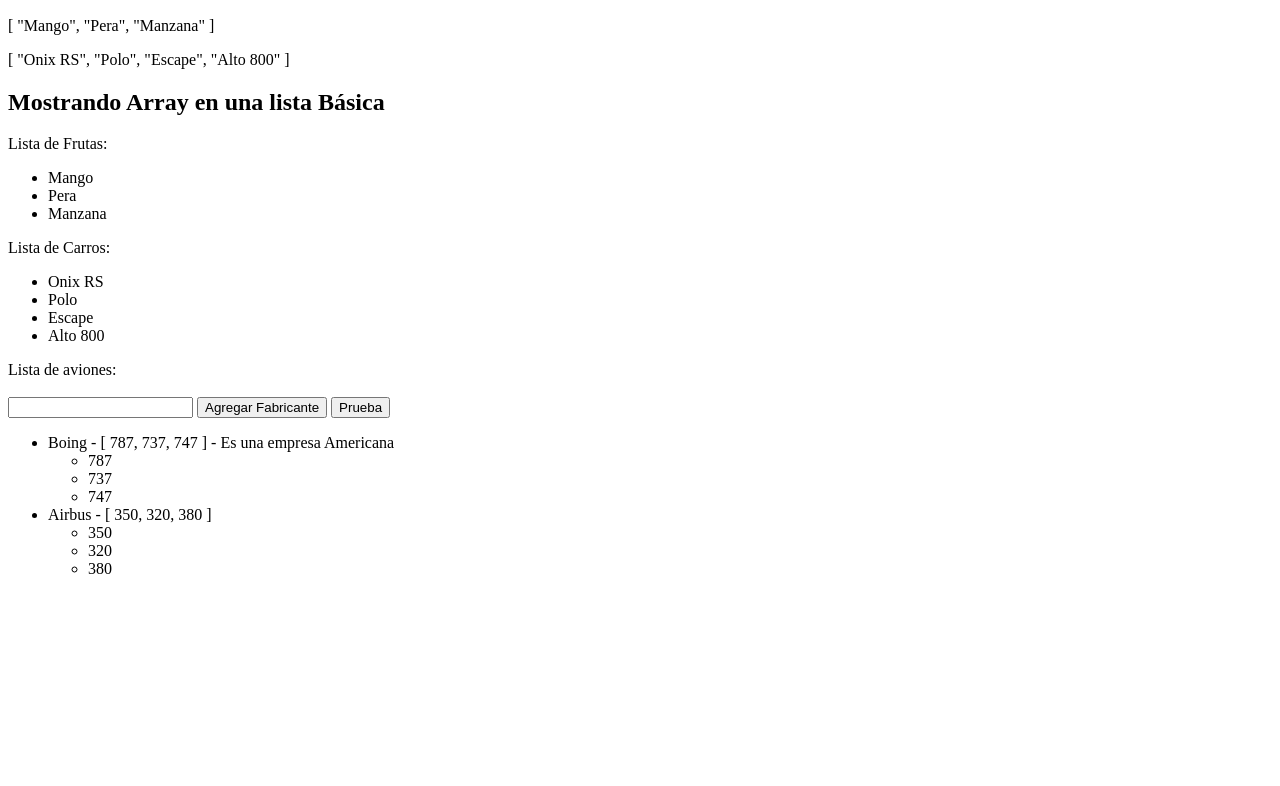
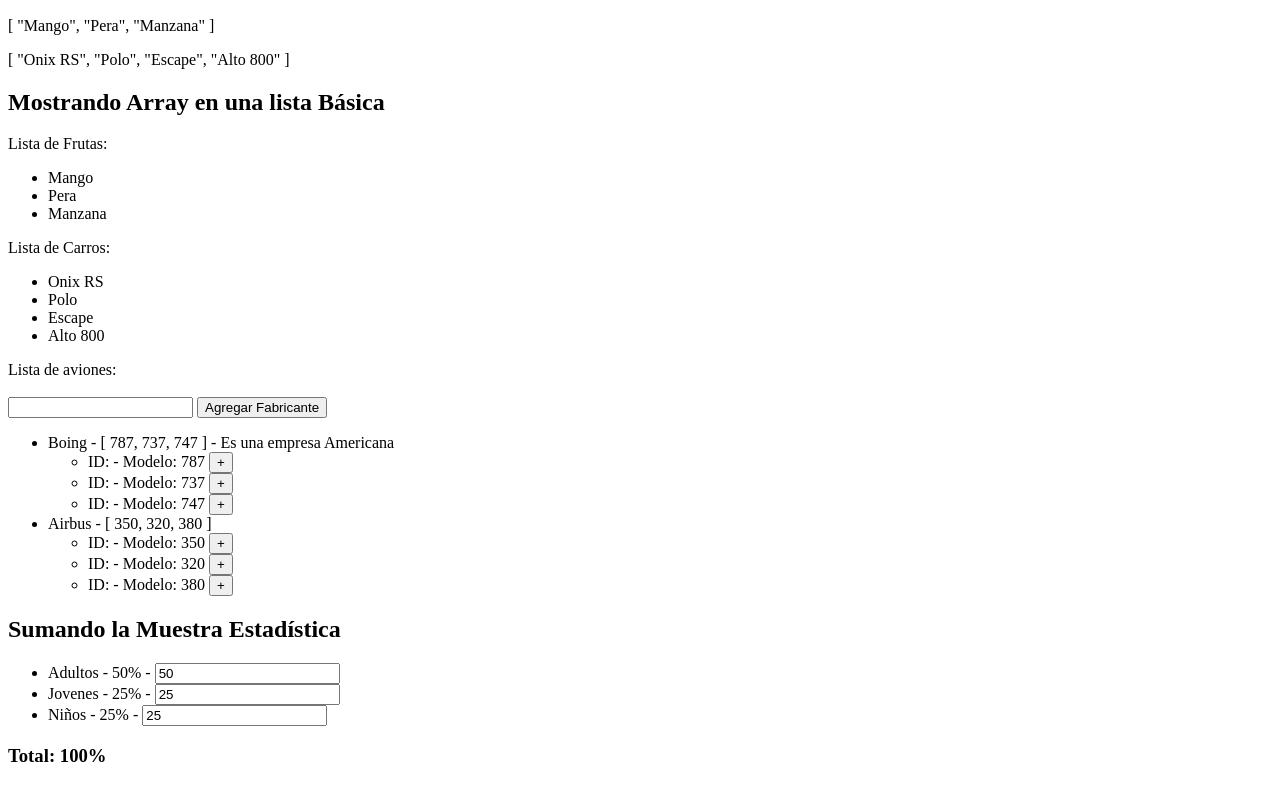
Before and after one commit to JuanCamilo9915/Learning-Vue-JS, a plain HTML site: page Aprendizaje-Guia/proyect-00/index.html in a window 1280 px wide. Shown: the part 192-978 px from the top of the page. Before the commit the page ends 800 px from the top, so only its background shows below. Drawn offline with nearby package versions, Linux system fonts and the light colour scheme.

Commit message:
Se agrega un id el cual funciona como contador en la lista de aviones, y se crea una lista nueva para mostrar los datos utilizados en la muestra realizada, complementando este ejercicio se crea un campo de texto para modificar ese valor de los porcentajes y que se refleje en el total al igual que en el mensaje estático.

```diff
--- a/Aprendizaje-Guia/proyect-00/codigo-vue.js
+++ b/Aprendizaje-Guia/proyect-00/codigo-vue.js
@@ -8,18 +8,33 @@ const appVue = new Vue({
             { empresa: 'Boing', flota: [787, 737, 747] },
             { empresa: 'Airbus', flota: [350, 320, 380] }
         ],
-        nuevofabricante: ''
+        nuevofabricante: '',
+        id: null,
+        muestraEstadistica: [
+            {etapaPersonas: 'Adultos', porcentaje: 50},
+            {etapaPersonas: 'Jovenes', porcentaje: 25},
+            {etapaPersonas: 'Niños', porcentaje: 25}
+        ],
+        totalMuestra: 0
     },
     methods: {
-        prueba: function(){
+        metodoPrueba: function(){
             alert('Esto es la forma antigua de como se podia utilizar un método en Vue JS');
         },
         agregarFabricanteAviones () {
-            /*console.log("Se agrego el precio al producto");
-            alert('Se agrego el precio al producto');*/
             this.aviones.push({
                 empresa: this.nuevofabricante
             })
+            this.nuevofabricante = "";
+        }
+    },
+    computed: {
+        sumaPoblacion(){
+            this.totalMuestra = 0;
+            for (poblacion of this.muestraEstadistica) {
+                this.totalMuestra += poblacion.porcentaje;
+            }
+            return this.totalMuestra;
         }
     }
 });
--- a/Aprendizaje-Guia/proyect-00/index.html
+++ b/Aprendizaje-Guia/proyect-00/index.html
@@ -27,10 +27,10 @@
         </ul>
         <span>Lista de aviones:</span>
         <br><br>
-        <input type="text" v-model='nuevofabricante'>
+        <input type="text" v-model='nuevofabricante' v-on:keyup.enter="agregarFabricanteAviones">
         <!---v-on:click se puede reemplazar por @click, de ambas maneras, funciona igual--->
         <button @click="agregarFabricanteAviones">Agregar Fabricante</button>
-        <button v-on:click="prueba">Prueba</button>
+        <!---<button v-on:click="metodoPrueba">Prueba</button>--->
         <ul>
             <li v-for="listaAviones of aviones">{{listaAviones.empresa}} - {{listaAviones.flota}}
                 <span v-if='listaAviones.empresa == "Boing"'>
@@ -38,12 +38,25 @@
                 </span>
                 <span v-if='listaAviones.flota == null'>
                     No se han registrado los modelos de aviones
+                    <input type="text" v-model="listaAviones.flota" placeholder="Captura texto">
+                    <input type="text" v-model.number="listaAviones.flota" placeholder="Captura numero">
                 </span>
                 <ul>
-                    <li v-for='listaAvionesFlota of listaAviones.flota'>{{listaAvionesFlota}}</li>
+                    <li v-for='listaAvionesFlota of listaAviones.flota'>
+                        ID: {{id}} - Modelo: {{listaAvionesFlota}}
+                        <button @click="id++">+</button>
+                    </li>
                 </ul>
             </li>
         </ul>
+        <h2>Sumando la Muestra Estadística</h2>
+        <ul>
+            <li v-for="muestraPoblacion of muestraEstadistica">
+                {{muestraPoblacion.etapaPersonas}} - {{muestraPoblacion.porcentaje}}% -
+                <input type="text" v-model.number="muestraPoblacion.porcentaje">
+            </li>
+        </ul>
+        <h3>Total: {{sumaPoblacion}}%</h3>
     </div>
     <!---------------------------------Importando Librería Vue-JS------------------------->
     <!---CDN para Desarrollo--->
```
